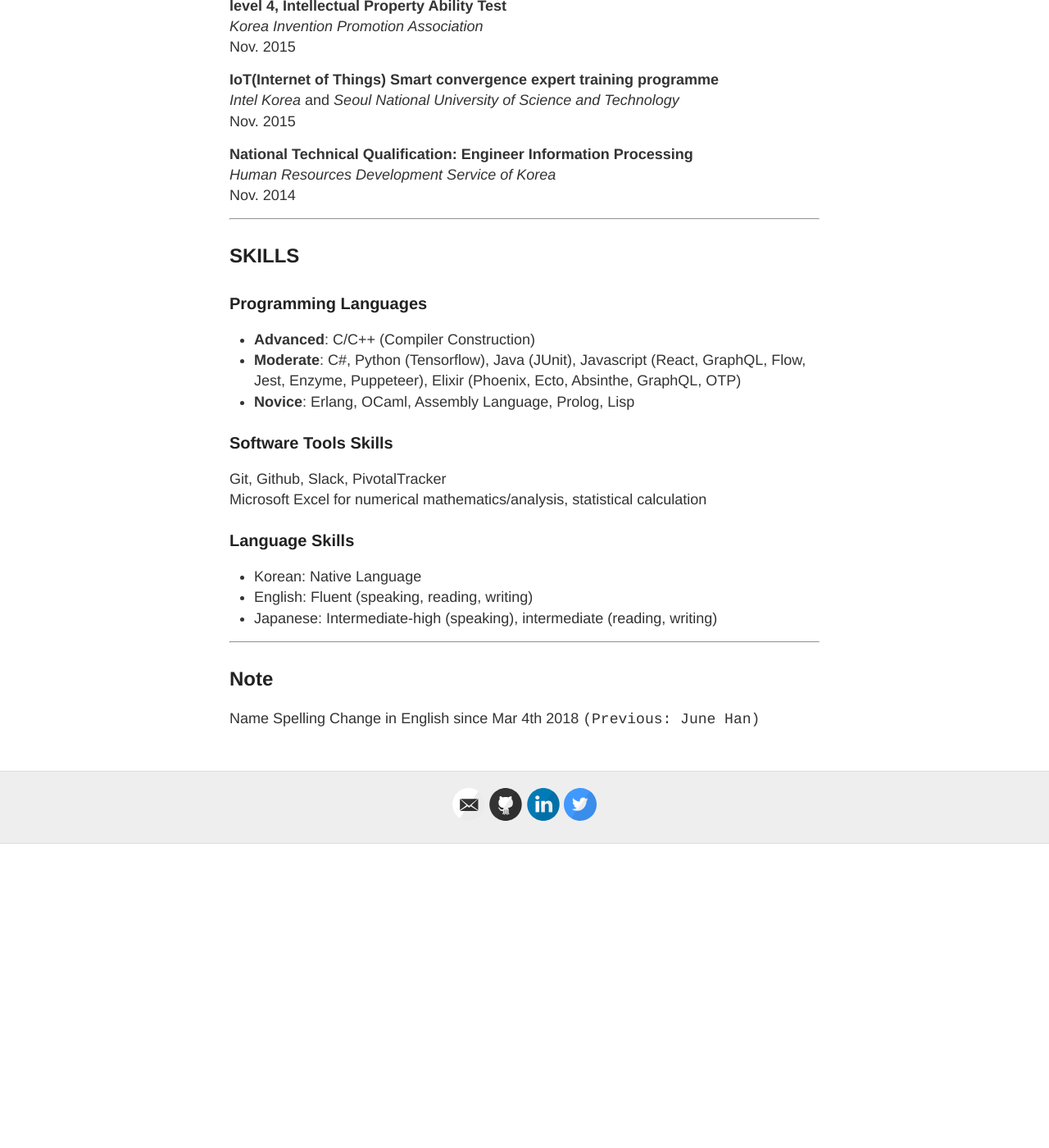
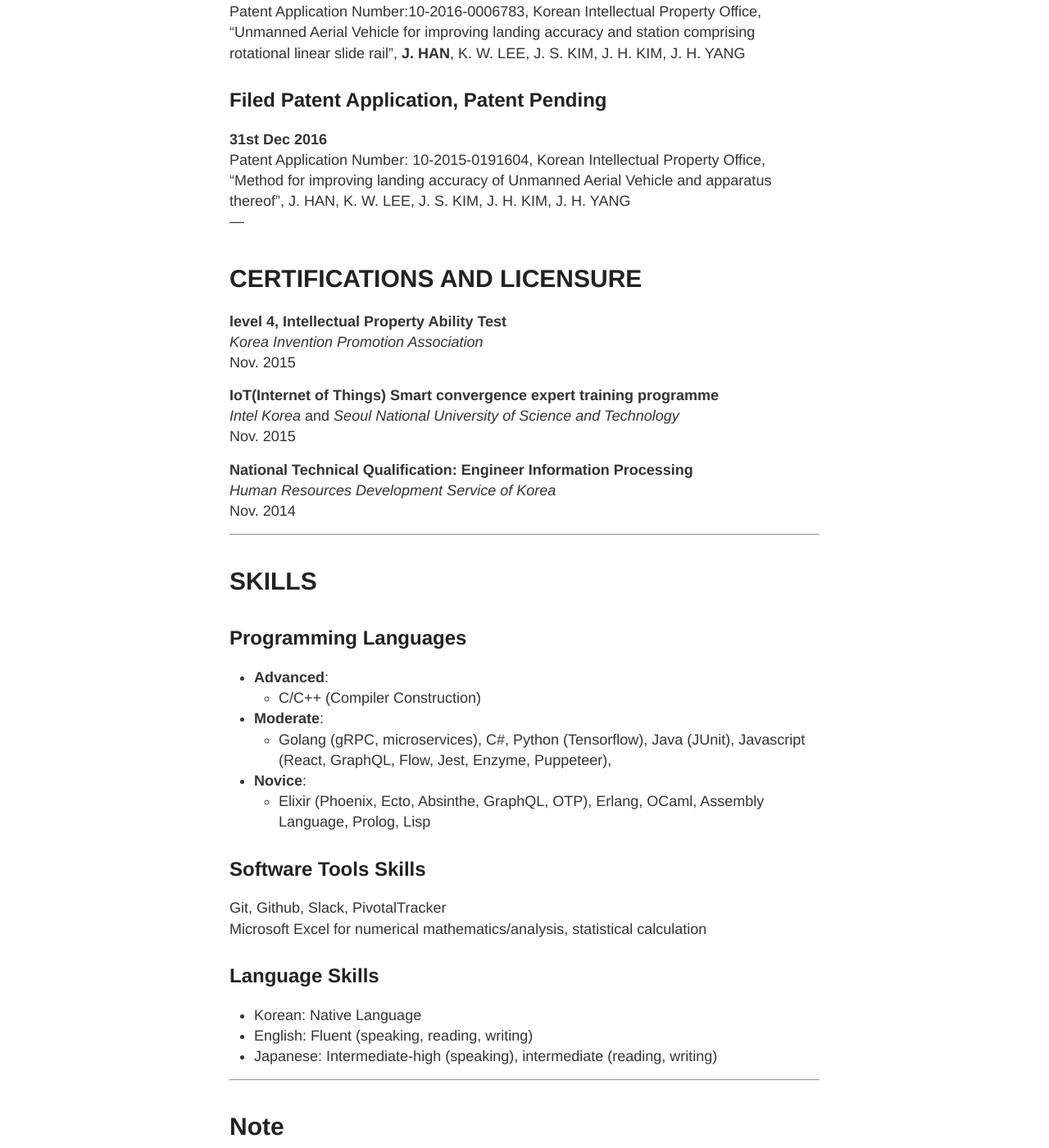
Before and after one commit to TangoEnSkai/tangoenskai.github.io, a Jekyll site: the page built from cv.md, in a window 1280 px wide and 1400 px high, scrolled down 6494 px. Shown: the whole window at 82% size. Built offline with Jekyll 4.4.1, drawn with Linux system fonts in a browser that asks for light colours; before the commit the page ends 7523 px from its top, so only the background shows below that; some of the changed text lies outside the part shown.

Commit message:
Update cv

```diff
--- a/cv.md
+++ b/cv.md
@@ -4,21 +4,28 @@
 permalink: /cv/
 ---
 
-## CURRENT POSITION(S)
+# CURRENT POSITION(S)
 
-### Master’s Student at Tokyo Institute of Technology
+## Master’s Student at Tokyo Institute of Technology
+
 **Apr. 2017 to present**
 Global Engineering for Development, Environment and Society,
 Department of Transdisciplinary Science and Engeering,
 School of Environment and Society
 
-### Communication Ambassador at ACM SIGCHI
+## Communication Ambassador at ACM SIGCHI
+
 **Mar. 2017 to present**
 Being a SIGCHI Communication Ambassador is an exclusive opportunity for students, researcher and professionals active in the field of Human-Computer Interaction (HCI) around the world to spread the word about SIGCHI’s mission and members’ activities across the globe.
 
+## Incoming Mercari Inc. Software Engineer
+
+**Starting Apr. 2019**
+Accepted a job offer from [Mercari Inc.](https://about.mercari.com/), _which is the first in Japan to reach “unicorn” status_ , as a **Software Engineer** (Backend: Golang, Microservices).
+
 ---
 
-## EDUCATION
+# EDUCATION
 
 **Tokyo Institute of Technology, Tokyo, Japan**
 **Master of Science/Engineering**
@@ -34,16 +41,15 @@
 Mar. 2009 to Oct. 2016 **(GPA: 91.1%)**
 Advancded Computer Science and Engineering Course
 by Accreditation Board for Engineering Education of Korea
+
 * _Leave of Absence_
-  + _Feb. 2011 to Dec. 2012: Study Abroad – B.C., Canada_
-  + _Jan. 2012 to Feb. 2012: Study Abroad – Ishikawa, Japan_
-  + _Mar. 2013 to Mar. 2015: Military Service_
-
+  * _Feb. 2011 to Dec. 2012: Study Abroad – B.C., Canada_
+  * _Jan. 2012 to Feb. 2012: Study Abroad – Ishikawa, Japan_
+  * _Mar. 2013 to Mar. 2015: Military Service_
 
 ---
 
-
-## EXPERIENCE
+# EXPERIENCE
 
 **Communication Ambassador**
 _ACM SIGCHI_
@@ -54,16 +60,17 @@
 _Eventacular_, Tokyo, Japan
 Mar. 2018 to Jul. 2018
 Backend and Frontend Software Development
+
 * Responsibilities:
-  + Development of a web service frontend using React.js and Relay
-  + Development of a web service backend using Phoenix (a Rails-like web framework written Elixir) and GraphQL
-  + Writing tests for the frontend and backend
-  + Use of Docker containers for development and deployment
-  + Writing automation tasks for continuous integration and continuous deployment
-  + Documenting code
-  + Version control using Git
-  + Use of tools such as Pivotal Tracker, Slack, Github, and Circle CI
-  + Following an agile development process including test-driven development, pair programming, and continuous releases
+  * Development of a web service frontend using React.js and Relay
+  * Development of a web service backend using Phoenix (a Rails-like web framework written Elixir) and GraphQL
+  * Writing tests for the frontend and backend
+  * Use of Docker containers for development and deployment
+  * Writing automation tasks for continuous integration and continuous deployment
+  * Documenting code
+  * Version control using Git
+  * Use of tools such as Pivotal Tracker, Slack, Github, and Circle CI
+  * Following an agile development process including test-driven development, pair programming, and continuous releases
 
 **Intern**
 _Inferret_, Tokyo, Japan
@@ -106,11 +113,9 @@
 May. 2010 to Jan. 2011
 Worked as an administration assistant at Visual Simulation Lab.
 
-
 ---
 
-
-## WORKSHOPS & EVENTS
+# WORKSHOPS & EVENTS
 
 **Technology and Product in Context**
 _CSM, University of the Arts London_  @Tokyo Tech
@@ -125,9 +130,7 @@
 _d.school, Stanford University_ @Tokyo Tech
 Mar 2017
 
-
 ---
-
 
 ## HONOURS AND AWARDS
 
@@ -151,11 +154,9 @@
 _Jeonggakwon_, Dongguk University, Seoul
 Jun. 2012
 
-
 ---
 
-
-## SCHOLARSHIPS
+# SCHOLARSHIPS
 
 **Half Tuition Fees: 1st Quarter and 2nd Quarter (Spring, 2018)**
 _Tokyo Institute of Technology_, Tokyo, Japan
@@ -185,13 +186,11 @@
 _Ishikawa Foundation for International Exchange_, Ishikawa, Japan
 Feb. 2012
 
-
 ---
 
+# PUBLICATIONS
 
-## PUBLICATIONS
-
-### 2018
+## 2018
 
 **J. Hahn** and F. Takahashi. 2018. Universal Design for Bins with Psychological Analysis of People's Preference. _In proceeding of the 10th Asia-Pacific Landfill Symposium (APLAS Tokyo 2018)_, Tokyo, Japan
 
@@ -205,13 +204,11 @@
 
 **J. HAN**, et al., 2015. An evaluation on accuracy of UAVs’ autonomous landing using GPS sensor module. _Winter Annual Korean Institute of Information Scientists and Engineers (KIISE) symposium 2015_, Pyeongchang, Republic of Korea, pp.1473~1475
 
-
 ---
 
+# PRESENTATIONS
 
-## PRESENTATIONS
-
-### 2018
+## 2018
 
 **J. Hahn**. 2018. Universal Design for Bins with Psychological Analysis of People's Preference. _In proceeding of the 10th Asia-Pacific Landfill Symposium (APLAS Tokyo 2018)_, Tokyo, Japan
 
@@ -221,31 +218,26 @@
 
 **J. HAN**. 2018. Pair Matching: Transdisciplinary Study for Introducing Computational Intelligence to Guide Dog Associations. _In Proceedings of the 23rd international conference on Intelligent user interfaces (IUI ’18)_. ACM, Tokyo, Japan
 
-### 2015
+## 2015
 
 **J. HAN**, et al., 2015. An evaluation on accuracy of UAVs’ autonomous landing using GPS sensor module. _In KIISE(Korean Institute of Information Scientists and Engineers) winter symposium 2015_, KIISE Pyeongchang, Republic of Korea
 
-
 ---
 
+# PATENTS
 
-## PATENTS
-
-### Patent Registered and Issued
+## Patent Registered and Issued
 
 **26th Jan 2016**
 Patent Application Number:10-2016-0006783, Korean Intellectual Property Office, “Unmanned Aerial Vehicle for improving landing accuracy and station comprising rotational linear slide rail”, **J. HAN**, K. W. LEE, J. S. KIM, J. H. KIM, J. H. YANG
 
-### Filed Patent Application, Patent Pending
+## Filed Patent Application, Patent Pending
 
 **31st Dec 2016**
 Patent Application Number: 10-2015-0191604, Korean Intellectual Property Office, “Method for improving landing accuracy of Unmanned Aerial Vehicle and apparatus thereof”, J. HAN, K. W. LEE, J. S. KIM, J. H. KIM, J. H. YANG
-
-
 ---
 
-
-## CERTIFICATIONS AND LICENSURE
+# CERTIFICATIONS AND LICENSURE
 
 **level 4, Intellectual Property Ability Test**
 _Korea Invention Promotion Association_
@@ -259,33 +251,33 @@
 _Human Resources Development Service of Korea_
 Nov. 2014
 
-
 ---
 
+# SKILLS
 
-## SKILLS
+## Programming Languages
 
-### Programming Languages
+* **Advanced**:
+  * C/C++ (Compiler Construction)
+* **Moderate**:
+  * Golang (gRPC, microservices), C#, Python (Tensorflow), Java (JUnit), Javascript (React, GraphQL, Flow, Jest, Enzyme, Puppeteer),
+* **Novice**:
+  * Elixir (Phoenix, Ecto, Absinthe, GraphQL, OTP), Erlang, OCaml, Assembly Language, Prolog, Lisp
 
-* **Advanced**: C/C++ (Compiler Construction)
-* **Moderate**: C#, Python (Tensorflow), Java (JUnit), Javascript (React, GraphQL, Flow, Jest, Enzyme, Puppeteer), Elixir (Phoenix, Ecto, Absinthe, GraphQL, OTP)
-* **Novice**: Erlang, OCaml, Assembly Language, Prolog, Lisp
-
-### Software Tools Skills
+## Software Tools Skills
 
 Git, Github, Slack, PivotalTracker
 Microsoft Excel for numerical mathematics/analysis, statistical calculation
 
-### Language Skills
+## Language Skills
 
 * Korean: Native Language
 * English: Fluent (speaking, reading, writing)
 * Japanese: Intermediate-high (speaking), intermediate (reading, writing)
 
-
 ---
 
+# Note
 
-## Note
-
-Name Spelling Change in English since Mar 4th 2018 `(Previous: June Han)`
+* currently not opening for a job offer.
+* Name Spelling Change in English since Mar 4th 2018 `(Previous: June Han)`
```
